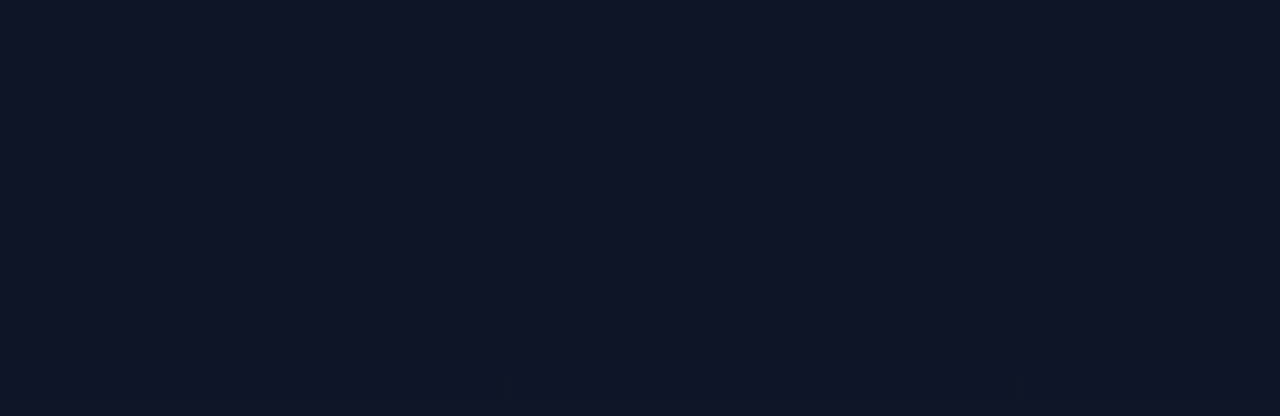
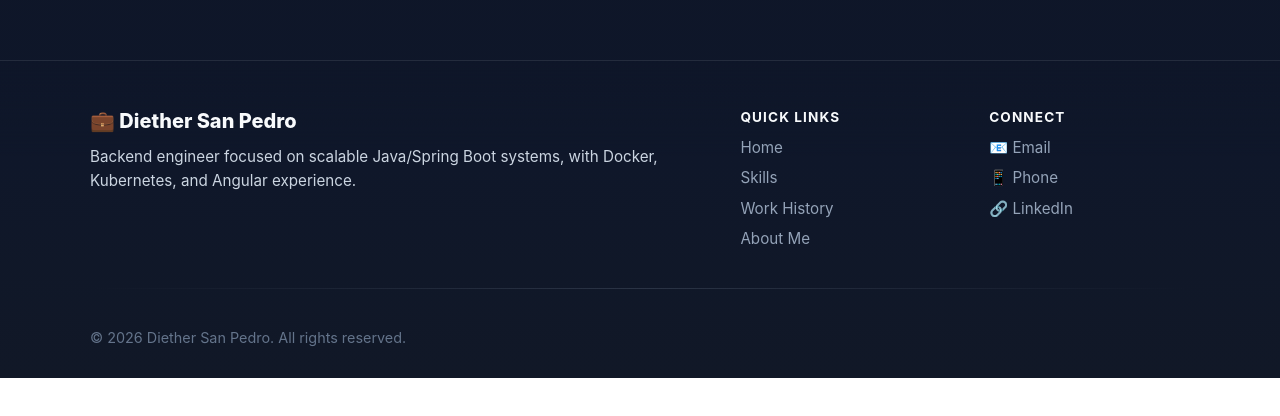
Before and after one commit to diether-sp/dsp-portfolio, an Angular app: page / in a window 1280 px wide. Shown: the part 2354-2770 px from the top of the page. After the commit the page ends 2732 px from the top, so only its background shows below. Built offline with nearby package versions, Linux system fonts and the light colour scheme.

Commit message:
Added ui improvements

```diff
--- a/src/app/about-me/about-me.component.css
+++ b/src/app/about-me/about-me.component.css
@@ -1,6 +1,6 @@
 .about-me {
   width: 100%;
-  padding: 3rem 1.5rem;
+  padding: 2rem 1.5rem;
   font-family: 'Inter', -apple-system, BlinkMacSystemFont, 'Segoe UI', Roboto, sans-serif;
 }
 
@@ -8,7 +8,7 @@
   width: min(96%, 1100px);
   margin: 0 auto;
   display: grid;
-  gap: 3rem;
+  gap: 2rem;
 }
 
 /* ── Header ── */
@@ -19,7 +19,7 @@
 
 .about-title {
   margin: 0;
-  font-size: clamp(2rem, 3vw, 2.8rem);
+  font-size: clamp(1.6rem, 2.5vw, 2.2rem);
   font-weight: 900;
   color: #f8fafc;
   letter-spacing: -0.02em;
@@ -31,93 +31,144 @@
 }
 
 .about-subtitle {
-  margin: 1rem auto 0;
-  font-size: 1.05rem;
+  margin: 0.75rem auto 0;
+  font-size: 0.95rem;
   color: #cbd5e1;
-  line-height: 1.7;
-  max-width: 56ch;
+  line-height: 1.6;
+  max-width: 52ch;
 }
 
-/* ── Desktop grid layout (default) ── */
+/* ── Desktop layout: 2-column grid, rows stretch to fill ── */
 .desktop-layout {
   display: grid;
-  gap: 3rem;
+  grid-template-columns: 1fr 1fr;
+  grid-template-rows: auto 1fr;
+  gap: 1rem;
 }
 
 .mobile-layout {
   display: none;
 }
 
-/* ── Section ── */
+/* Hobbies: top-left */
+.about-section--hobbies {
+  grid-column: 1;
+  grid-row: 1;
+}
+
+/* Passions: bottom-left, stretches to fill remaining left height */
+.about-section--passions {
+  grid-column: 1;
+  grid-row: 2;
+  display: flex;
+  flex-direction: column;
+}
+
+.about-section--passions .about-grid {
+  flex: 1;
+}
+
+.about-section--passions .about-card {
+  flex: 1;
+}
+
+/* AFK: spans full right column height */
+.about-section--afk {
+  grid-column: 2;
+  grid-row: 1 / 3;
+  display: flex;
+  flex-direction: column;
+}
+
+.about-section--afk .about-grid {
+  flex: 1;
+}
+
+.about-section--afk .about-card {
+  flex: 1;
+}
+
+/* ── Section wrapper ── */
 .about-section {
-  display: grid;
-  gap: 1.5rem;
   animation: fadeInUp 0.8s ease-out 0.2s both;
 }
 
 .section-heading {
-  margin: 0;
-  font-size: 1.5rem;
-  font-weight: 800;
-  color: #f8fafc;
+  margin: 0 0 0.5rem 0;
+  font-size: 0.72rem;
+  font-weight: 700;
+  color: #64748b;
+  text-transform: uppercase;
+  letter-spacing: 0.1em;
+  padding: 0 0.1rem;
+}
+
+/* ── Grouped card list ── */
+.about-grid {
+  display: flex;
+  flex-direction: column;
+  gap: 0;
+  border-radius: 16px;
+  overflow: hidden;
+  border: 1px solid rgba(148, 163, 184, 0.12);
+  background: rgba(15, 23, 42, 0.75);
+}
+
+/* ── Card row ── */
+.about-card {
+  padding: 0.85rem 1rem;
   display: flex;
   align-items: center;
-  gap: 0.4rem;
+  gap: 0.75rem;
+  transition: background 0.2s ease;
+  border-bottom: 1px solid rgba(148, 163, 184, 0.08);
 }
 
-/* ── Desktop grid ── */
-.about-grid {
-  display: grid;
-  grid-template-columns: repeat(auto-fit, minmax(260px, 1fr));
-  gap: 1.5rem;
-}
-
-/* ── Desktop card ── */
-.about-card {
-  padding: 1.75rem;
-  border-radius: 24px;
-  background: rgba(15, 23, 42, 0.75);
-  border: 1px solid rgba(148, 163, 184, 0.12);
-  box-shadow: 0 24px 60px rgba(15, 23, 42, 0.15);
-  display: grid;
-  gap: 1rem;
-  transition: all 0.3s ease;
+.about-card:last-child {
+  border-bottom: none;
 }
 
 .about-card:hover {
-  transform: translateY(-4px);
-  border-color: rgba(124, 58, 237, 0.3);
-  box-shadow: 0 28px 80px rgba(15, 23, 42, 0.25), 0 0 30px rgba(124, 58, 237, 0.15);
-  background: rgba(15, 23, 42, 0.88);
+  background: rgba(124, 58, 237, 0.07);
 }
 
 .card-emoji {
-  font-size: 3rem;
+  font-size: 1.15rem;
+  flex-shrink: 0;
+  width: 1.9rem;
+  height: 1.9rem;
   display: flex;
   align-items: center;
   justify-content: center;
-  height: 4.5rem;
-  background: linear-gradient(135deg, rgba(124, 58, 237, 0.15), rgba(124, 58, 237, 0.05));
-  border-radius: 16px;
-  transition: transform 0.3s ease;
+  background: rgba(124, 58, 237, 0.1);
+  border-radius: 8px;
+  transition: transform 0.2s ease;
 }
 
 .about-card:hover .card-emoji {
   transform: scale(1.1);
 }
 
+.card-body {
+  display: flex;
+  flex-direction: column;
+  gap: 0.15rem;
+  min-width: 0;
+}
+
 .card-title {
   margin: 0;
-  font-size: 1.1rem;
+  font-size: 0.875rem;
   font-weight: 700;
   color: #f8fafc;
+  line-height: 1.3;
 }
 
 .card-description {
   margin: 0;
-  font-size: 0.95rem;
-  color: #cbd5e1;
-  line-height: 1.6;
+  font-size: 0.775rem;
+  color: #94a3b8;
+  line-height: 1.5;
 }
 
 /* ══════════════════════════════════════
@@ -191,7 +242,6 @@
   color: #a78bfa;
 }
 
-/* Accordion body — CSS height animation */
 .accordion-body {
   display: grid;
   grid-template-rows: 0fr;
@@ -209,7 +259,6 @@
   gap: 0;
 }
 
-/* Accordion cards — compact horizontal layout */
 .accordion-card {
   display: flex;
   align-items: flex-start;
@@ -256,7 +305,7 @@
 /* ── Animations ── */
 @keyframes fadeInUp {
   from { opacity: 0; transform: translateY(20px); }
-  to   { opacity: 1; transform: translateY(0);    }
+  to   { opacity: 1; transform: translateY(0); }
 }
 
 /* ══════════════════════════════════════
@@ -280,7 +329,6 @@
     font-size: 1rem;
   }
 
-  /* Switch layouts */
   .desktop-layout {
     display: none;
   }
--- a/src/app/about-me/about-me.component.html
+++ b/src/app/about-me/about-me.component.html
@@ -9,17 +9,19 @@
       </p>
     </header>
 
-    <!-- Desktop: original grid layout -->
+    <!-- Desktop: 2-column grid, left col = hobbies+passions stacked, right col = afk -->
     <div class="desktop-layout">
       @for (section of sections; track section.key) {
-        <div class="about-section">
+        <div class="about-section about-section--{{ section.key }}">
           <h3 class="section-heading">{{ section.heading }}</h3>
           <div class="about-grid">
             @for (item of section.items; track item.title) {
               <div class="about-card">
                 <div class="card-emoji">{{ item.emoji }}</div>
-                <h4 class="card-title">{{ item.title }}</h4>
-                <p class="card-description">{{ item.description }}</p>
+                <div class="card-body">
+                  <h4 class="card-title">{{ item.title }}</h4>
+                  <p class="card-description">{{ item.description }}</p>
+                </div>
               </div>
             }
           </div>
@@ -27,7 +29,7 @@
       }
     </div>
 
-    <!-- Mobile: accordion layout -->
+    <!-- Mobile: accordion layout (unchanged) -->
     <div class="mobile-layout">
       @for (section of sections; track section.key) {
         <div class="accordion-item" [class.open]="isSectionOpen(section.key)">
--- a/src/app/app.component.html
+++ b/src/app/app.component.html
@@ -39,3 +39,12 @@
 <app-about-me />
 
 <app-footer />
+
+<!-- Floating back to top -->
+<button
+  class="fab-top"
+  [class.fab-top--visible]="showFab"
+  (click)="scrollToTop()"
+  aria-label="Back to top">
+  ↑
+</button>
--- a/src/app/app.component.ts
+++ b/src/app/app.component.ts
@@ -1,4 +1,4 @@
-import { Component, OnInit } from '@angular/core';
+import { Component, OnInit, HostListener } from '@angular/core';
 
 import { HeaderComponent } from './header/header.component';
 import { CompanyComponent } from './company/company.component';
@@ -18,12 +18,15 @@ import { SkillsComponent } from './skills/skills.component';
 export class AppComponent implements OnInit {
   companies: typeof COMPANY_LIST = [];
   selectedCompanyId?: string;
+  showFab = false;
 
   ngOnInit() {
     this.companies = [...COMPANY_LIST].reverse();
-    // if (this.companies.length > 0) {
-    //   this.selectedCompanyId = this.companies[0].id;
-    // }
+  }
+
+  @HostListener('window:scroll')
+  onScroll() {
+    this.showFab = window.scrollY > 300;
   }
 
   get selectedCompany() {
@@ -31,7 +34,6 @@ export class AppComponent implements OnInit {
   }
 
   onSelectCompany(id: string) {
-    // Clicking the active company deselects it (returns to fallback)
     if (this.selectedCompanyId === id) {
       this.selectedCompanyId = undefined;
       return;
@@ -39,7 +41,6 @@ export class AppComponent implements OnInit {
 
     this.selectedCompanyId = id;
 
-    // Scroll to projects section after content updates
     setTimeout(() => {
       const projectsSection = document.getElementById('projects');
       if (projectsSection) {
@@ -47,4 +48,8 @@ export class AppComponent implements OnInit {
       }
     }, 50);
   }
+
+  scrollToTop() {
+    window.scrollTo({ top: 0, behavior: 'smooth' });
+  }
 }
--- a/src/app/footer/footer.component.css
+++ b/src/app/footer/footer.component.css
@@ -15,11 +15,12 @@
   gap: 2.5rem;
 }
 
-/* Main Content */
+/* Main Content — 60/20/20 always */
 .footer-content {
   display: grid;
-  grid-template-columns: repeat(auto-fit, minmax(250px, 1fr));
-  gap: 2rem;
+  grid-template-columns: 3fr 1fr 1fr;
+  gap: 3rem;
+  align-items: start;
   animation: fadeInUp 0.8s ease-out;
 }
 
@@ -43,12 +44,10 @@
   color: #cbd5e1;
   line-height: 1.6;
   font-size: 0.95rem;
-  max-width: 280px;
 }
 
 .footer-heading {
   margin: 0;
-  font-size: 1rem;
   font-weight: 700;
   color: #f8fafc;
   text-transform: uppercase;
@@ -85,13 +84,10 @@
   background: linear-gradient(90deg, transparent, rgba(148, 163, 184, 0.2), transparent);
 }
 
-/* Bottom Section */
+/* Bottom */
 .footer-bottom {
   display: flex;
-  justify-content: space-between;
-  align-items: center;
-  gap: 1.5rem;
-  flex-wrap: wrap;
+  justify-content: flex-start;
 }
 
 .footer-copyright {
@@ -100,64 +96,91 @@
   font-size: 0.9rem;
 }
 
-.back-to-top {
-  background: linear-gradient(135deg, #4338ca 0%, #3730a3 100%);
-  color: #fff;
-  border: none;
-  padding: 0.75rem 1.2rem;
-  border-radius: 12px;
-  cursor: pointer;
-  font-weight: 600;
-  font-size: 0.9rem;
-  transition: all 0.2s ease;
-  box-shadow: 0 8px 24px rgba(67, 56, 202, 0.3);
+/* Animations */
+@keyframes fadeInUp {
+  from { opacity: 0; transform: translateY(20px); }
+  to   { opacity: 1; transform: translateY(0); }
 }
 
-.back-to-top:hover {
-  background: linear-gradient(135deg, #3730a3 0%, #312e81 100%);
-  transform: translateY(-2px);
-  box-shadow: 0 12px 32px rgba(67, 56, 202, 0.4);
-}
+/* ══════════════════════════════════════
+   MOBILE
+══════════════════════════════════════ */
+@media (max-width: 768px) {
+  .footer {
+    margin-top: 2rem;
+    padding: 1rem 0.85rem 0.85rem;
+  }
 
-.back-to-top:active {
-  transform: translateY(0);
-}
+  .footer-container {
+    gap: 0.75rem;
+  }
 
-/* Animations */
-@keyframes fadeInUp {
-  from {
-    opacity: 0;
-    transform: translateY(20px);
+  .footer-content {
+    gap: 0.5rem;
   }
-  to {
-    opacity: 1;
-    transform: translateY(0);
+
+  .footer-title {
+    font-size: 0.95rem;
+  }
+
+  .footer-description {
+    font-size: 0.82rem;
+    line-height: 1.55;
+  }
+
+  .footer-section {
+    gap: 0.3rem;
+  }
+
+  .footer-heading {
+    font-size: 0.7rem;
+    letter-spacing: 0.06em;
+  }
+
+  .footer-links {
+    gap: 0.3rem;
+  }
+
+  .footer-link {
+    font-size: 0.78rem;
+    white-space: nowrap;
+  }
+
+  .footer-divider {
+    display: none;
+  }
+
+  .footer-copyright {
+    font-size: 0.75rem;
   }
 }
 
-/* Responsive */
-@media (max-width: 768px) {
+@media (max-width: 480px) {
   .footer {
-    padding: 2rem 1rem 1.5rem;
-    margin-top: 2rem;
+    padding: 0.85rem 0.75rem 0.75rem;
   }
 
   .footer-content {
-    grid-template-columns: 1fr;
-    gap: 1.5rem;
+    gap: 1.3rem;
   }
 
-  .footer-bottom {
-    flex-direction: column;
-    gap: 1rem;
-    text-align: center;
+  .footer-title {
+    font-size: 0.875rem;
+  }
+
+  .footer-description {
+    font-size: 0.75rem;
+  }
+
+  .footer-heading {
+    font-size: 0.60rem;
+  }
+
+  .footer-link {
+    font-size: 0.72rem;
   }
 
   .footer-copyright {
-    order: 2;
-  }
-
-  .back-to-top {
-    width: 100%;
+    font-size: 0.7rem;
   }
 }
--- a/src/app/footer/footer.component.html
+++ b/src/app/footer/footer.component.html
@@ -1,5 +1,6 @@
 <footer class="footer">
   <div class="footer-container">
+
     <!-- Main Content -->
     <div class="footer-content">
       <div class="footer-section">
@@ -46,12 +47,8 @@
 
     <!-- Bottom Section -->
     <div class="footer-bottom">
-      <div class="footer-copyright">
-        <p>&copy; {{ currentYear }} Diether San Pedro. All rights reserved.</p>
-      </div>
-      <button class="back-to-top" (click)="scrollToTop()" aria-label="Back to top">
-        ↑ Back to top
-      </button>
+      <p class="footer-copyright">&copy; {{ currentYear }} Diether San Pedro. All rights reserved.</p>
     </div>
+
   </div>
 </footer>
```
Also changed, not shown: src/app/app.component.css (+54 -5 lines), src/app/bg-animation.ts (+19 -9 lines).
